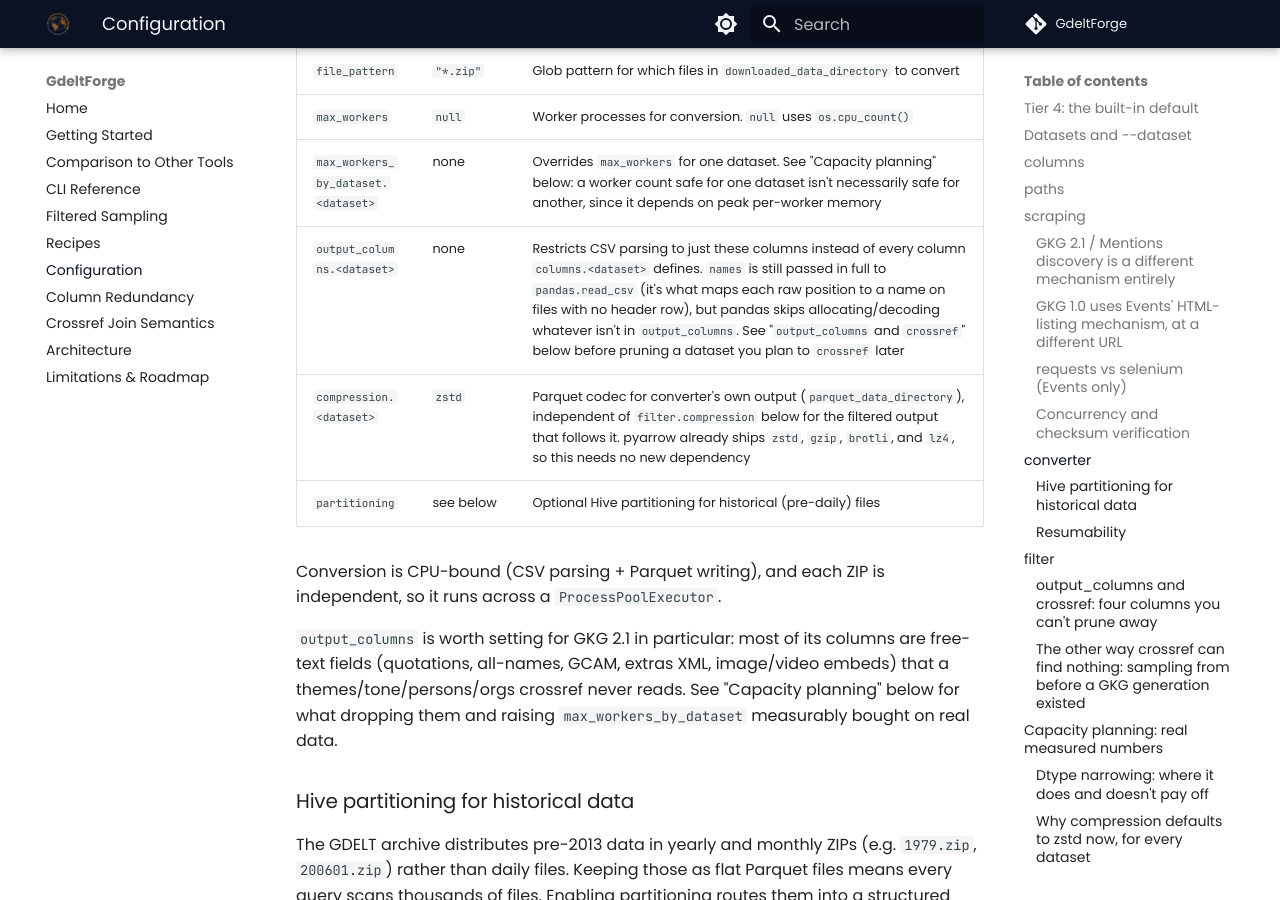
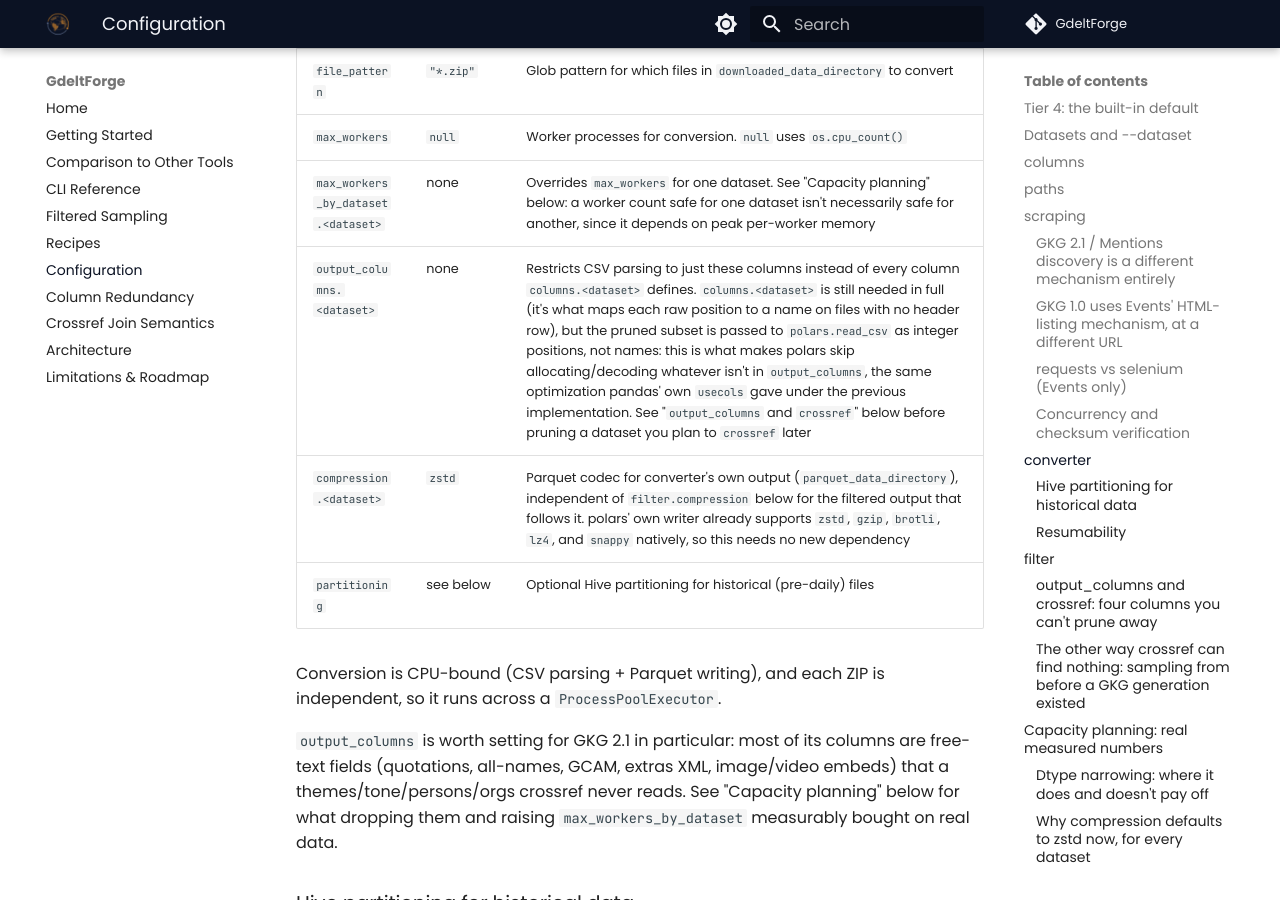
Before and after one commit to Vinicius-Teixeirac/GdeltForge, an MkDocs documentation site: the page built from docs/configuration.md, in a window 1280 px wide and 900 px high, scrolled down 5977 px. Built offline with MkDocs 1.6.1 and Material for MkDocs 9.7.7, drawn with Linux system fonts in a browser that asks for light colours; comment, search, counter and statistics services are not loaded; some of the changed text lies outside the part shown.

Commit message:
docs(configuration): correct output_columns/compression mechanics for polars
output_columns's own CSV-parsing optimization described how pandas'
read_csv(usecols=...) skipped decoding pruned columns; the actual
current mechanism is polars' read_csv taking those columns as
integer positions, kept here alongside the still-accurate historical
comparison. The compression codec entries attributed zstd/gzip/
brotli/lz4 support to pyarrow shipping them; polars' own writer
supports all of those (plus snappy) natively without going through
pyarrow at all. recipes.md's "one-line pandas merge" becomes a
one-line dataframe merge, matching the pipeline's actual engine.

```diff
--- a/docs/configuration.md
+++ b/docs/configuration.md
@@ -116,8 +116,8 @@ Downloads run through a bounded thread pool (`max_workers`) since they're I/O-bo
 | `file_pattern` | `"*.zip"` | Glob pattern for which files in `downloaded_data_directory` to convert |
 | `max_workers` | `null` | Worker processes for conversion. `null` uses `os.cpu_count()` |
 | `max_workers_by_dataset.<dataset>` | none | Overrides `max_workers` for one dataset. See "Capacity planning" below: a worker count safe for one dataset isn't necessarily safe for another, since it depends on peak per-worker memory |
-| `output_columns.<dataset>` | none | Restricts CSV parsing to just these columns instead of every column `columns.<dataset>` defines. `names` is still passed in full to `pandas.read_csv` (it's what maps each raw position to a name on files with no header row), but pandas skips allocating/decoding whatever isn't in `output_columns`. See "`output_columns` and `crossref`" below before pruning a dataset you plan to `crossref` later |
-| `compression.<dataset>` | `zstd` | Parquet codec for converter's own output (`parquet_data_directory`), independent of `filter.compression` below for the filtered output that follows it. pyarrow already ships `zstd`, `gzip`, `brotli`, and `lz4`, so this needs no new dependency |
+| `output_columns.<dataset>` | none | Restricts CSV parsing to just these columns instead of every column `columns.<dataset>` defines. `columns.<dataset>` is still needed in full (it's what maps each raw position to a name on files with no header row), but the pruned subset is passed to `polars.read_csv` as integer positions, not names: this is what makes polars skip allocating/decoding whatever isn't in `output_columns`, the same optimization pandas' own `usecols` gave under the previous implementation. See "`output_columns` and `crossref`" below before pruning a dataset you plan to `crossref` later |
+| `compression.<dataset>` | `zstd` | Parquet codec for converter's own output (`parquet_data_directory`), independent of `filter.compression` below for the filtered output that follows it. polars' own writer already supports `zstd`, `gzip`, `brotli`, `lz4`, and `snappy` natively, so this needs no new dependency |
 | `partitioning` | see below | Optional Hive partitioning for historical (pre-daily) files |
 
 Conversion is CPU-bound (CSV parsing + Parquet writing), and each ZIP is independent, so it runs across a `ProcessPoolExecutor`.
@@ -179,7 +179,7 @@ Markers are written as a dot-prefixed sibling of the data (`.<name>.done`), the
 | `max_workers` | Worker processes for filtering, same tradeoffs as `converter.max_workers`. `null` (default) uses `os.cpu_count()` |
 | `columns_to_check.<dataset>` | Rows with a `NaN`/null value in any of these columns are dropped. Nested under the dataset name (mirroring `columns`/`columns_numeric`), one list per dataset |
 | `output_columns.<dataset>` | Projects the filtered output down to this column subset, independent of `columns_to_check` (row-filtering still runs against the full row first). Unset keeps every column, same as before this existed. See "`output_columns` and `crossref`" below before pruning a dataset you plan to `crossref` later |
-| `compression.<dataset>` | Parquet codec for the filtered output. Unset defaults to `zstd`. pyarrow already ships `zstd`, `gzip`, `brotli`, and `lz4`, so this needs no new dependency |
+| `compression.<dataset>` | Parquet codec for the filtered output. Unset defaults to `zstd`. polars' own writer already supports `zstd`, `gzip`, `brotli`, `lz4`, and `snappy` natively, so this needs no new dependency |
 | `float32_columns.<dataset>` | Narrows these float64 columns to float32 on write. Unset keeps every float column at full float64 precision. See "Capacity planning" below before using this: it's a real precision change, not free compression |
 
 This is the one section you should always customize: the example values are illustrative, not a recommendation. Pick the columns that matter for your analysis, e.g. if you don't need geocoding, don't require `Actor1Geo_Lat`/`Actor1Geo_Long` to be non-null, since that drops any event GDELT couldn't geolocate. See [Column Redundancy](column-redundancy.md) for which columns are safe to prune from `output_columns` because they duplicate another column, measured against real GDELT data, and which look redundant but aren't.
```
Also changed, not shown: docs/recipes.md (+1 -1 lines).
